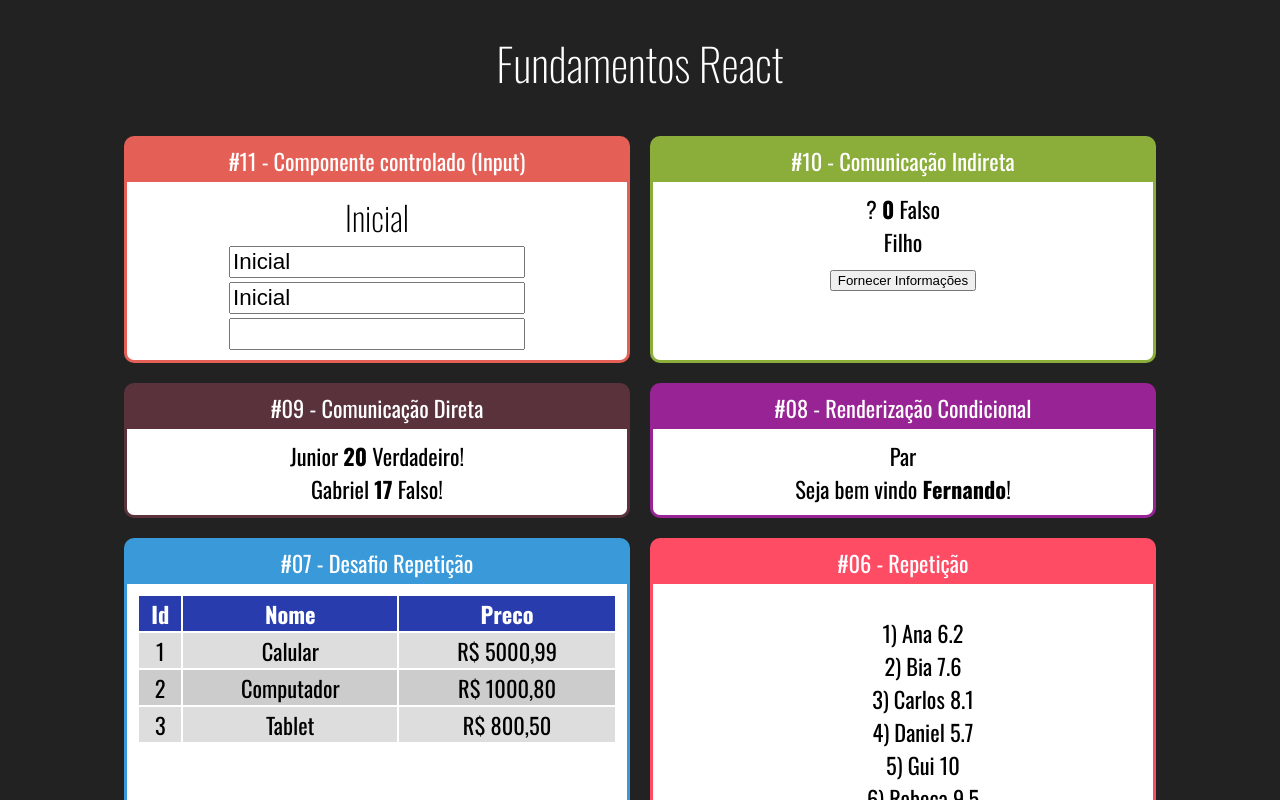
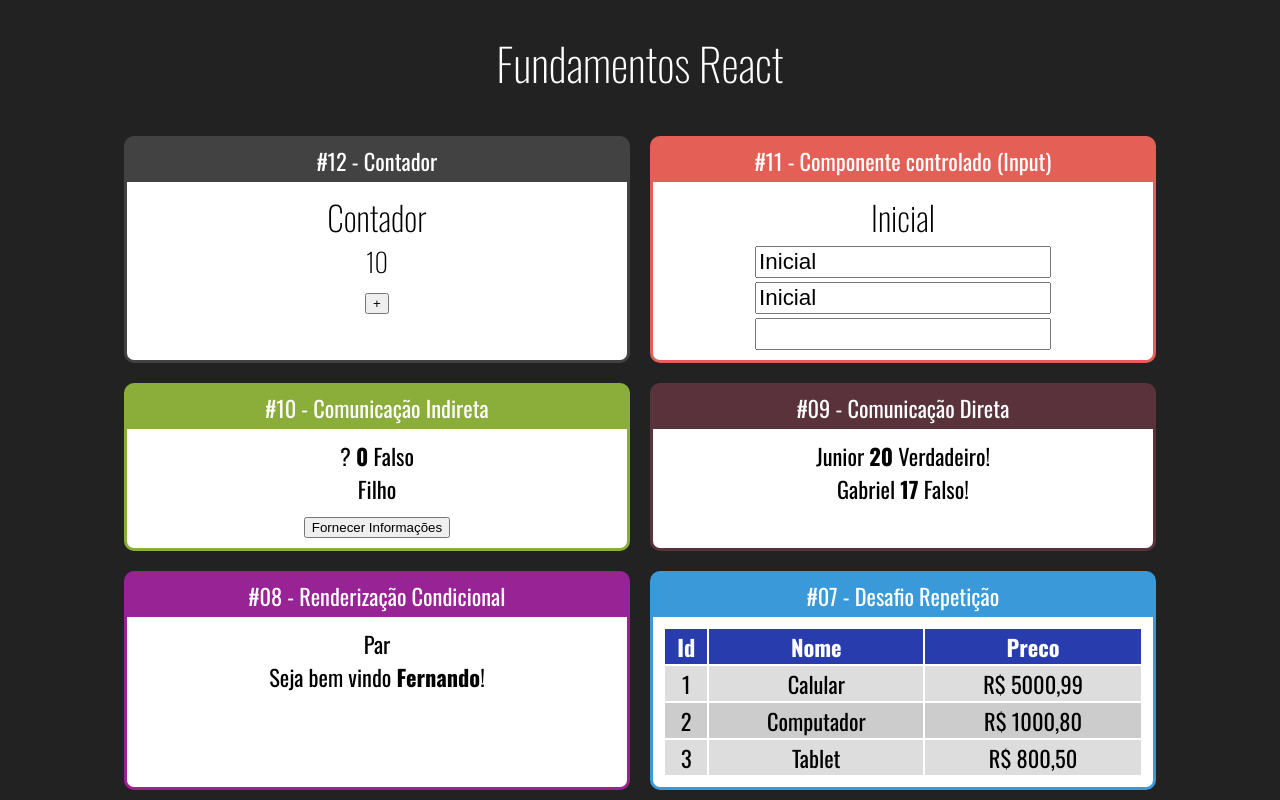
Before and after one commit to lucasg13info/curso-react, a React (Create React App) app in the folder fundamentos-react/: page / in a window 1280 px wide. Shown: the top 800 px of the page. Built offline with nearby package versions, Linux system fonts and the light colour scheme.

Commit message:
Adicionando valores ao contador

```diff
--- a/fundamentos-react/src/App.jsx
+++ b/fundamentos-react/src/App.jsx
@@ -1,6 +1,7 @@
 import './App.css'
 import React from 'react';
 
+import Contador from './components/contador/Contador'
 import Input from './components/formulario/Input'
 import IndiretaPai from "./components/comunicacao/IndiretaPai"
 import DiretaPai from"./components/comunicacao/DiretaPai";
@@ -22,6 +23,10 @@ export default () => (
         <h1>Fundamentos React</h1>
 
         <div className="Cards">
+        <Card titulo="#12 - Contador" color="#424242">
+                <Contador numeroInicial= {10}/>
+            </Card>
+
         <Card titulo="#11 - Componente controlado (Input)" color="#E45F56">
                 <Input/>
             </Card>
--- /dev/null
+++ b/fundamentos-react/src/components/contador/Contador.jsx
@@ -0,0 +1,34 @@
+import React, {Component} from 'react'
+
+class Contador extends Component{
+
+        state = {
+            numero: this.props.numeroInicial
+        };
+
+        constructor(props){
+            super(props)
+
+            this.inc = this.inc.bind(this)
+        }
+
+        inc(){
+            this.setState({
+                numero: this.state.numero +1
+            })
+        }
+    render() {
+        return(
+            <div>
+                <h2>Contador</h2>
+                <h3> { this.state.numero } </h3>
+                <button onClick={this.inc}> + </button>
+            </div>
+
+        )
+    }
+
+}
+
+
+export default Contador
```
Also changed, not shown: fundamentos-react/src/contador/Contador.jsx (deleted, +0 -17 lines).
